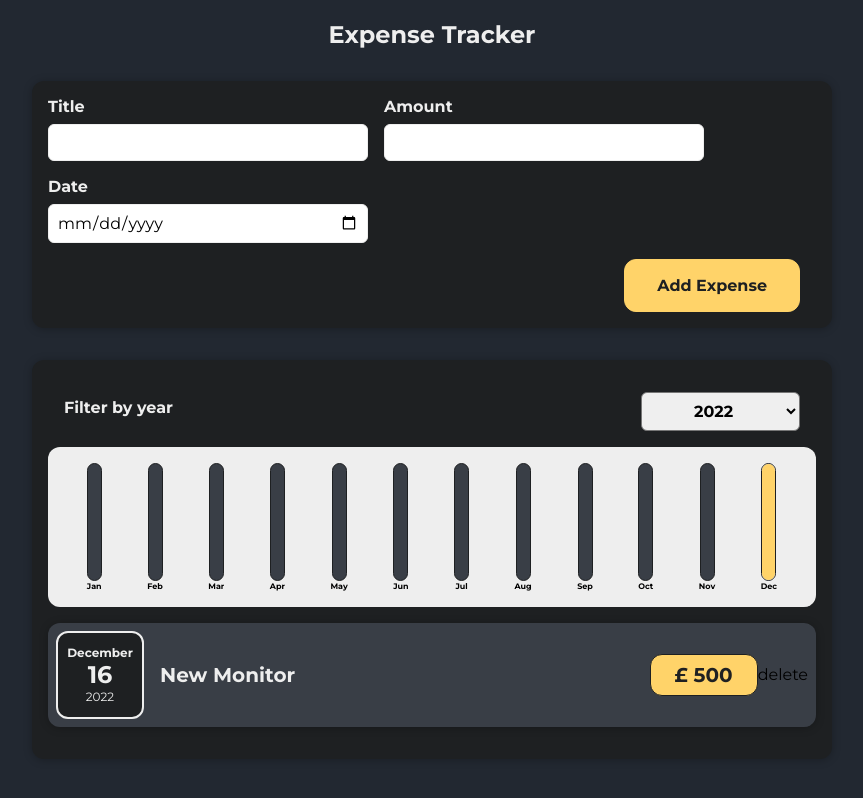
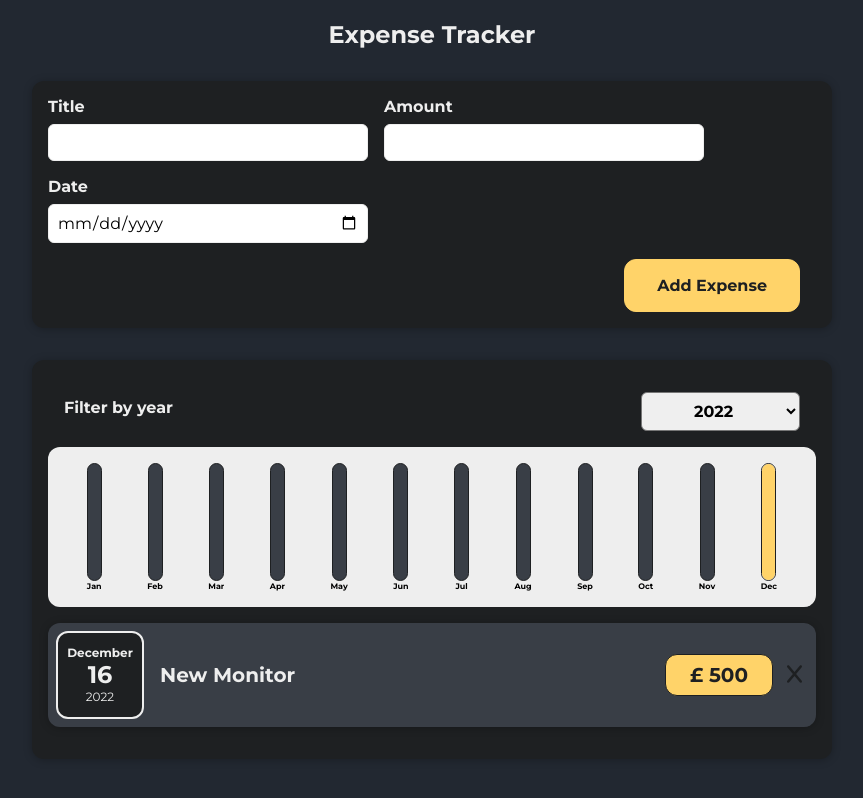
Before and after one commit to MikesonO/expense-tracker, a React (Create React App) app: page / in a window 1280 px wide. Shown: the whole page, without its empty margins (208-1071 px from the left). Built offline with nearby package versions, Linux system fonts and the light colour scheme.

Commit message:
Add styling to delete expense button

```diff
--- a/src/components/Expenses/ExpenseItem.js
+++ b/src/components/Expenses/ExpenseItem.js
@@ -1,6 +1,10 @@
 import ExpenseDate from './ExpenseDate';
 import Card from '../UI/Card';
 import './ExpenseItem.scss';
+import { FontAwesomeIcon } from '@fortawesome/react-fontawesome';
+import { faX } from '@fortawesome/free-solid-svg-icons';
+
+
 
 const ExpenseItem = (data) => {
 
@@ -16,7 +20,9 @@ const ExpenseItem = (data) => {
           <h2>{data.title}</h2>
           <div className='expense-item__price'>£ {data.amount}</div>
         </div>
-        <p onClick={deleteExpense}>delete</p>
+        <button className='deleteBtn' onClick={deleteExpense}>
+         <FontAwesomeIcon icon={faX}/>
+        </button>
       </Card>
     </li>
   );
--- a/src/components/Expenses/ExpenseItem.scss
+++ b/src/components/Expenses/ExpenseItem.scss
@@ -41,6 +41,21 @@ $color4: #1E2022;
   border-radius: 12px;
 }
 
+.deleteBtn {
+  cursor: pointer;
+  font-size: 1.25rem;
+  background-color: transparent;
+  border: none;
+  margin-left: 0.5rem;
+  color: $color4;
+  transition: all 0.25s ease;
+
+  &:hover{
+    color: $color1;
+  }
+}
+
+
 @media (min-width: 580px) {
   .expense-item__description {
     flex-direction: row;
```
